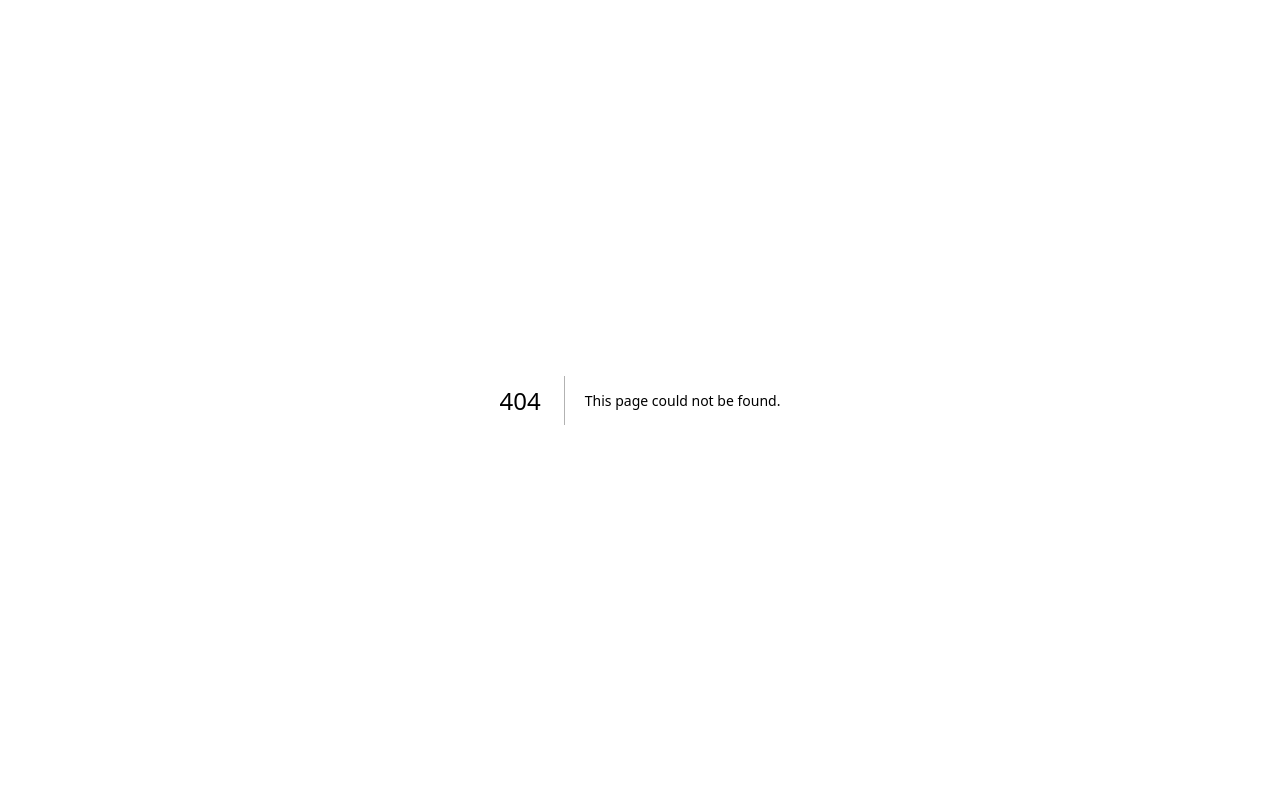
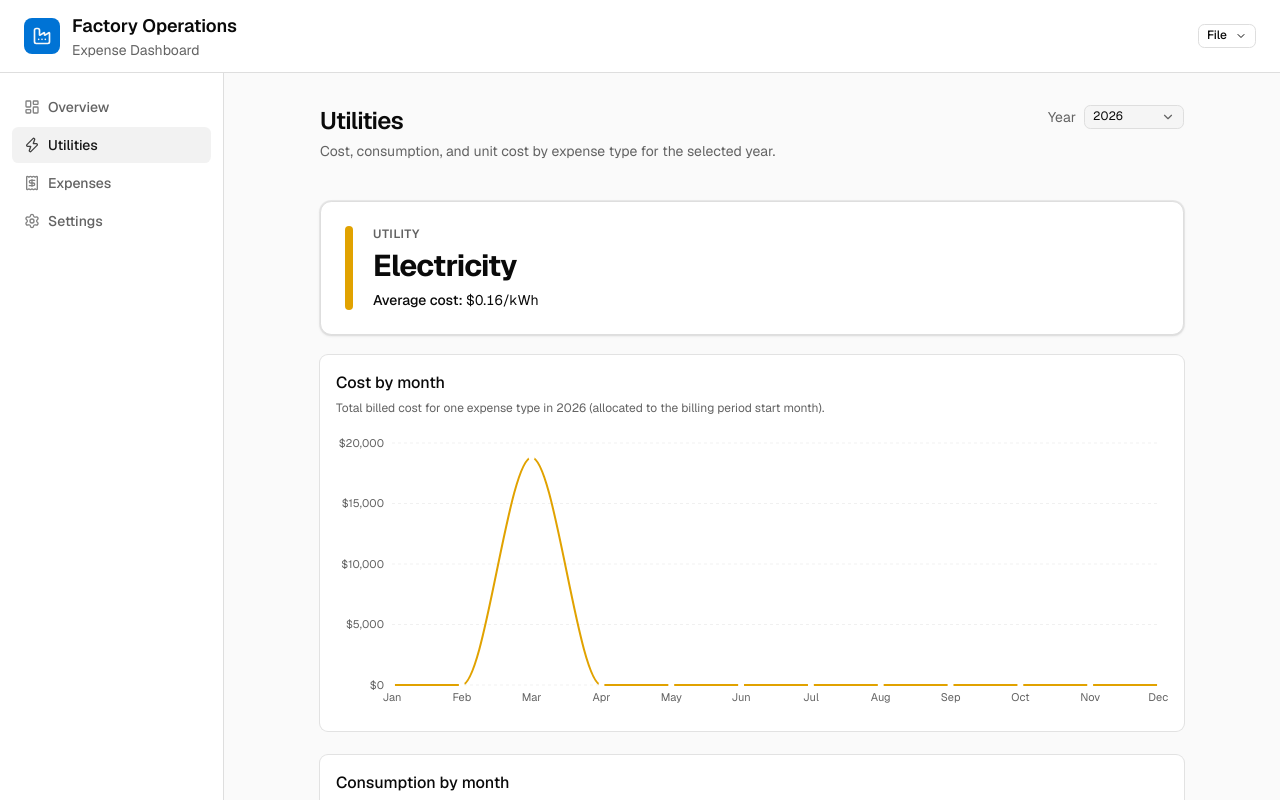
Before and after one commit to mama4294/opex-tracker, a Next.js app: page /utilities in a window 1280 px wide. Before the commit this address had no page. Shown: the top 800 px of the page. Built offline with nearby package versions, Linux system fonts and the light colour scheme.

Commit message:
feat: Expenses page

```diff
--- /dev/null
+++ b/app/(main)/utilities/page.tsx
@@ -0,0 +1,5 @@
+import { UtilitiesContent } from "@/components/utilities-content";
+
+export default function UtilitiesPage() {
+  return <UtilitiesContent />;
+}
--- a/components/consumption-chart.tsx
+++ b/components/consumption-chart.tsx
@@ -61,15 +61,22 @@ function formatUsageAxis(v: number): string {
   return n.toLocaleString("en-US", { maximumFractionDigits: 0 });
 }
 
-export function ConsumptionChart({ year }: { year: number }) {
+export function ConsumptionChart({
+  year,
+  lockedUtilityId,
+}: {
+  year: number;
+  lockedUtilityId?: string;
+}) {
   const utilityEntries = useStore((s) => s.utilityEntries);
   const utilityTypeDefinitions = useStore((s) => s.utilityTypeDefinitions);
 
   const [utilityId, setUtilityId] = useState<string>("");
 
   const resolvedUtilityId = useMemo(
-    () => utilityId || utilityTypeDefinitions[0]?.id || "",
-    [utilityId, utilityTypeDefinitions],
+    () =>
+      lockedUtilityId ?? (utilityId || utilityTypeDefinitions[0]?.id || ""),
+    [lockedUtilityId, utilityId, utilityTypeDefinitions],
   );
 
   const selectedDef = utilityTypeDefinitions.find(
@@ -117,6 +124,7 @@ export function ConsumptionChart({ year }: { year: number }) {
             month ({usageUnitLabel}).
           </CardDescription>
         </div>
+        {!lockedUtilityId ? (
           <div className="flex flex-wrap gap-2 sm:justify-end">
             <Select
               value={resolvedUtilityId || undefined}
@@ -135,6 +143,7 @@ export function ConsumptionChart({ year }: { year: number }) {
               </SelectContent>
             </Select>
           </div>
+        ) : null}
       </CardHeader>
       <CardContent>
         {!hasTypes ? (
--- a/components/cost-chart.tsx
+++ b/components/cost-chart.tsx
@@ -64,22 +64,33 @@ function strokeForBadgeColor(badgeColor: string): string {
   return `var(--${badgeColor})`;
 }
 
-export function CostChart({ year }: { year: number }) {
+export function CostChart({
+  year,
+  lockedUtilityId,
+}: {
+  year: number;
+  /** When set, chart shows only this expense type and hides the type selector. */
+  lockedUtilityId?: string;
+}) {
   const utilityEntries = useStore((s) => s.utilityEntries);
   const utilityTypeDefinitions = useStore((s) => s.utilityTypeDefinitions);
 
   const [utilityId, setUtilityId] = useState<string>(CHART_ALL_EXPENSES);
 
-  const showAllTypes = utilityId === CHART_ALL_EXPENSES;
+  const showAllTypes =
+    lockedUtilityId == null && utilityId === CHART_ALL_EXPENSES;
+  const effectiveUtilityId = lockedUtilityId ?? utilityId;
 
-  const selectedDef = utilityTypeDefinitions.find((d) => d.id === utilityId);
+  const selectedDef = utilityTypeDefinitions.find(
+    (d) => d.id === effectiveUtilityId,
+  );
 
   const { chartData, maxCost } = useMemo(() => {
     if (!showAllTypes) {
       const costByMonth = new Array(12).fill(0) as number[];
       const usageByMonth = new Array(12).fill(0) as number[];
       for (const entry of utilityEntries) {
-        if (entry.utility !== utilityId) continue;
+        if (entry.utility !== effectiveUtilityId) continue;
         const p = parseBillingYearMonth(entry.dateStart);
         if (!p || p.year !== year) continue;
         const i = p.month - 1;
@@ -129,7 +140,13 @@ export function CostChart({ year }: { year: number }) {
       }
     }
     return { chartData: data, maxCost: max };
-  }, [utilityEntries, utilityId, showAllTypes, year, utilityTypeDefinitions]);
+  }, [
+    utilityEntries,
+    effectiveUtilityId,
+    showAllTypes,
+    year,
+    utilityTypeDefinitions,
+  ]);
 
   const stroke =
     showAllTypes || selectedDef == null
@@ -161,8 +178,13 @@ export function CostChart({ year }: { year: number }) {
               : `Total billed cost for one expense type in ${year} (allocated to the billing period start month).`}
           </CardDescription>
         </div>
+        {!lockedUtilityId ? (
           <div className="flex flex-wrap gap-2 sm:justify-end">
-          <Select value={utilityId} onValueChange={setUtilityId} disabled={!hasTypes}>
+            <Select
+              value={utilityId}
+              onValueChange={setUtilityId}
+              disabled={!hasTypes}
+            >
               <SelectTrigger className="w-[220px]" size="sm" aria-label="Expense type">
                 <SelectValue placeholder="Expense type" />
               </SelectTrigger>
@@ -176,6 +198,7 @@ export function CostChart({ year }: { year: number }) {
               </SelectContent>
             </Select>
           </div>
+        ) : null}
       </CardHeader>
       <CardContent>
         {!hasTypes ? (
--- a/components/dashboard-sidebar.tsx
+++ b/components/dashboard-sidebar.tsx
@@ -2,12 +2,13 @@
 
 import Link from "next/link";
 import { usePathname } from "next/navigation";
-import { LayoutDashboard, Receipt, Settings } from "lucide-react";
+import { LayoutDashboard, Receipt, Settings, Zap } from "lucide-react";
 
 import { cn } from "@/lib/utils";
 
 const nav = [
   { href: "/", label: "Overview", icon: LayoutDashboard },
+  { href: "/utilities", label: "Utilities", icon: Zap },
   { href: "/expenses", label: "Expenses", icon: Receipt },
   { href: "/settings", label: "Settings", icon: Settings },
 ] as const;
--- a/components/unit-cost-chart.tsx
+++ b/components/unit-cost-chart.tsx
@@ -61,15 +61,22 @@ function weightedUnitCost(cost: number, usage: number): number | null {
   return cost / usage;
 }
 
-export function UnitCostChart({ year }: { year: number }) {
+export function UnitCostChart({
+  year,
+  lockedUtilityId,
+}: {
+  year: number;
+  lockedUtilityId?: string;
+}) {
   const utilityEntries = useStore((s) => s.utilityEntries);
   const utilityTypeDefinitions = useStore((s) => s.utilityTypeDefinitions);
 
   const [utilityId, setUtilityId] = useState<string>("");
 
   const resolvedUtilityId = useMemo(
-    () => utilityId || utilityTypeDefinitions[0]?.id || "",
-    [utilityId, utilityTypeDefinitions],
+    () =>
+      lockedUtilityId ?? (utilityId || utilityTypeDefinitions[0]?.id || ""),
+    [lockedUtilityId, utilityId, utilityTypeDefinitions],
   );
 
   const selectedDef = utilityTypeDefinitions.find(
@@ -121,6 +128,7 @@ export function UnitCostChart({ year }: { year: number }) {
             (by billing period start).
           </CardDescription>
         </div>
+        {!lockedUtilityId ? (
           <div className="flex flex-wrap gap-2 sm:justify-end">
             <Select
               value={resolvedUtilityId || undefined}
@@ -139,6 +147,7 @@ export function UnitCostChart({ year }: { year: number }) {
               </SelectContent>
             </Select>
           </div>
+        ) : null}
       </CardHeader>
       <CardContent>
         {!hasTypes ? (
--- /dev/null
+++ b/components/utilities-content.tsx
@@ -0,0 +1,176 @@
+"use client";
+
+import { useEffect, useMemo, useState } from "react";
+
+import { ConsumptionChart } from "@/components/consumption-chart";
+import { CostChart } from "@/components/cost-chart";
+import { UnitCostChart } from "@/components/unit-cost-chart";
+import {
+  Select,
+  SelectContent,
+  SelectItem,
+  SelectTrigger,
+  SelectValue,
+} from "@/components/ui/select";
+import {
+  cn,
+  entryTotalCost,
+  formatMoney,
+  parseBillingYearMonth,
+} from "@/lib/utils";
+import { UTILITY_BADGE_COLOR_PRESETS } from "@/types/utility";
+import { useStore } from "@/store/useStore";
+
+export function UtilitiesContent() {
+  const utilityEntries = useStore((s) => s.utilityEntries);
+  const utilityTypeDefinitions = useStore((s) => s.utilityTypeDefinitions);
+
+  const [year, setYear] = useState(() => new Date().getFullYear());
+
+  const yearOptions = useMemo(() => {
+    const ys = new Set<number>();
+    for (const e of utilityEntries) {
+      const p = parseBillingYearMonth(e.dateStart);
+      if (p) ys.add(p.year);
+    }
+    ys.add(new Date().getFullYear());
+    return [...ys].sort((a, b) => b - a);
+  }, [utilityEntries]);
+
+  useEffect(() => {
+    if (yearOptions.length > 0 && !yearOptions.includes(year)) {
+      setYear(yearOptions[0]);
+    }
+  }, [yearOptions, year]);
+
+  /** Total cost ÷ total usage for each utility in `year` (billing period start). */
+  const yearlyAvgUnitCostByUtilityId = useMemo(() => {
+    const totalCost: Record<string, number> = {};
+    const totalUsage: Record<string, number> = {};
+    for (const entry of utilityEntries) {
+      const p = parseBillingYearMonth(entry.dateStart);
+      if (!p || p.year !== year) continue;
+      const id = entry.utility;
+      totalCost[id] = (totalCost[id] ?? 0) + entryTotalCost(entry);
+      totalUsage[id] = (totalUsage[id] ?? 0) + entry.usage;
+    }
+    const out: Record<string, number | null> = {};
+    const ids = new Set([
+      ...Object.keys(totalCost),
+      ...Object.keys(totalUsage),
+    ]);
+    for (const id of ids) {
+      const u = totalUsage[id] ?? 0;
+      const c = totalCost[id] ?? 0;
+      out[id] =
+        u > 0 && Number.isFinite(c) && Number.isFinite(u) ? c / u : null;
+    }
+    return out;
+  }, [utilityEntries, year]);
+
+  return (
+    <div className="container mx-auto max-w-4xl space-y-10 px-4 py-8">
+      <div className="flex flex-col gap-4 sm:flex-row sm:items-start sm:justify-between">
+        <div>
+          <h1 className="text-2xl font-semibold tracking-tight">Utilities</h1>
+          <p className="mt-1 text-sm text-muted-foreground">
+            Cost, consumption, and unit cost by expense type for the selected
+            year.
+          </p>
+        </div>
+        <div className="flex shrink-0 items-center gap-2">
+          <span
+            className="text-sm text-muted-foreground"
+            id="utilities-year-label"
+          >
+            Year
+          </span>
+          <Select
+            value={String(year)}
+            onValueChange={(v) => setYear(Number(v))}
+            aria-labelledby="utilities-year-label"
+          >
+            <SelectTrigger className="w-[100px]" size="sm" aria-label="Year">
+              <SelectValue />
+            </SelectTrigger>
+            <SelectContent>
+              {yearOptions.map((y) => (
+                <SelectItem key={y} value={String(y)}>
+                  {y}
+                </SelectItem>
+              ))}
+            </SelectContent>
+          </Select>
+        </div>
+      </div>
+
+      {utilityTypeDefinitions.length === 0 ? (
+        <p className="text-sm text-muted-foreground">
+          Add expense types in Settings to see utility charts here.
+        </p>
+      ) : (
+        utilityTypeDefinitions.map((def, defIndex) => {
+          const colorPreset =
+            UTILITY_BADGE_COLOR_PRESETS.find((p) => p.id === def.badgeColor) ??
+            UTILITY_BADGE_COLOR_PRESETS[
+              defIndex % UTILITY_BADGE_COLOR_PRESETS.length
+            ];
+          const avgUnitCost = yearlyAvgUnitCostByUtilityId[def.id] ?? null;
+
+          return (
+            <section
+              key={def.id}
+              className="scroll-mt-6 space-y-5 border-b border-border pb-12 last:border-b-0 last:pb-0"
+              aria-labelledby={`utility-section-${def.id}`}
+            >
+              <div
+                className={cn(
+                  "flex gap-4 rounded-xl border border-border bg-card px-4 py-5 shadow-sm sm:gap-5 sm:px-6 sm:py-6",
+                  "ring-1 ring-border/60 dark:ring-border/40",
+                )}
+              >
+                <div
+                  className={cn(
+                    "w-1.5 shrink-0 self-stretch rounded-full sm:w-2",
+                    colorPreset.swatchClass,
+                  )}
+                  aria-hidden
+                />
+                <div className="min-w-0 flex-1 space-y-1.5">
+                  <p className="text-xs font-semibold uppercase tracking-wider text-muted-foreground">
+                    Utility
+                  </p>
+                  <h2
+                    id={`utility-section-${def.id}`}
+                    className="text-2xl font-bold tracking-tight text-foreground sm:text-3xl"
+                  >
+                    {def.label}
+                  </h2>
+                  <p className="text-sm text-muted-foreground">
+                    <span className="font-medium text-foreground">
+                      Average cost:{" "}
+                    </span>
+                    {avgUnitCost != null ? (
+                      <span className="tabular-nums text-foreground">
+                        ${formatMoney(avgUnitCost)}/{def.defaultUsageUnit}
+                      </span>
+                    ) : (
+                      <span className="text-muted-foreground">
+                        No usage in {year}
+                      </span>
+                    )}
+                  </p>
+                </div>
+              </div>
+              <div className="space-y-6">
+                <CostChart year={year} lockedUtilityId={def.id} />
+                <ConsumptionChart year={year} lockedUtilityId={def.id} />
+                <UnitCostChart year={year} lockedUtilityId={def.id} />
+              </div>
+            </section>
+          );
+        })
+      )}
+    </div>
+  );
+}
```
Lines whose indentation alone changed are shown as unchanged.
